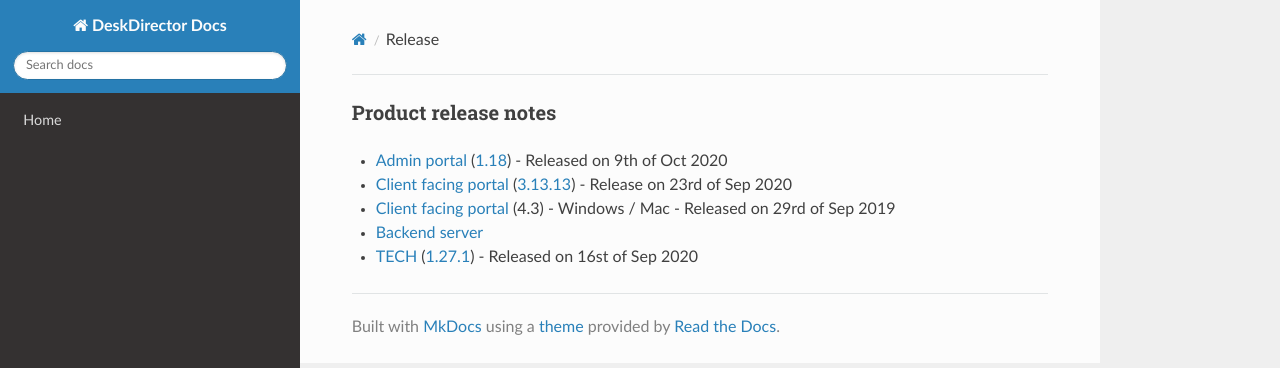
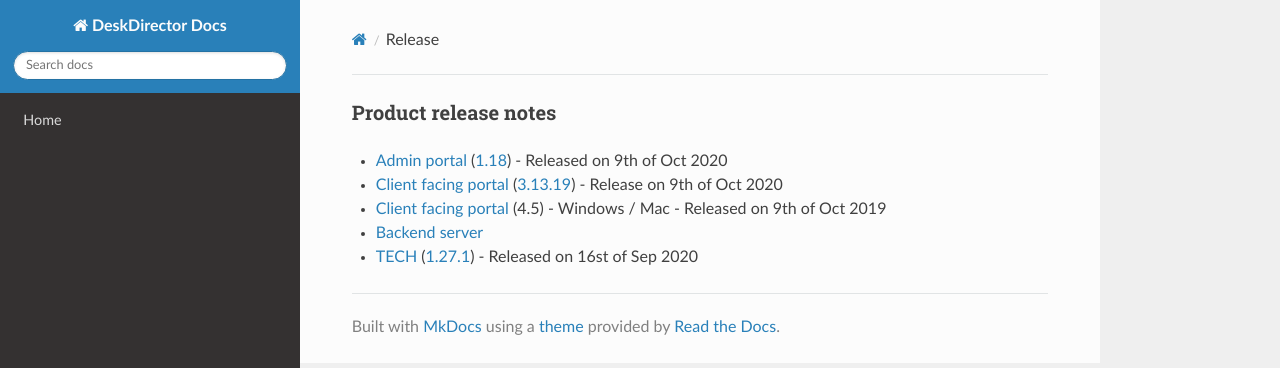
Before and after one commit to DeskDirector/docs, an MkDocs documentation site: the page built from docs/_contents/admin/home/release.md, in a window 1280 px wide. Shown: the top 368 px of the page. Built offline with MkDocs 1.6.1, drawn with Linux system fonts in a browser that asks for light colours; nearby versions of some CDN libraries; old or Windows-style settings are respelled for this version of MkDocs.

Commit message:
Update release.md

```diff
--- a/docs/_contents/admin/home/release.md
+++ b/docs/_contents/admin/home/release.md
@@ -1,6 +1,6 @@
 ### Product release notes
 * [Admin portal](/release-notes/admin) ([1.18](/release-notes/admin/v1.18.1)) - Released on 9th of Oct 2020
-* [Client facing portal](/release-notes/portal) ([3.13.13](/release-notes/portal/v3.13)) - Release on 23rd of Sep 2020
-* [Client facing portal](https://help.deskdirector.com/article/4uzjpwaiou) (4.3) - Windows / Mac - Released on 29rd of Sep 2019
+* [Client facing portal](/release-notes/portal) ([3.13.19](/release-notes/portal/v3.13)) - Release on 9th of Oct 2020
+* [Client facing portal](https://help.deskdirector.com/article/4uzjpwaiou) (4.5) - Windows / Mac - Released on 9th of Oct 2019
 * [Backend server](https://help.deskdirector.com/article/5ml4ieesph-server-changelog)
 * [TECH](/release-notes/tech) ([1.27.1](/release-notes/tech/v1.27)) - Released on 16st of Sep 2020
```
